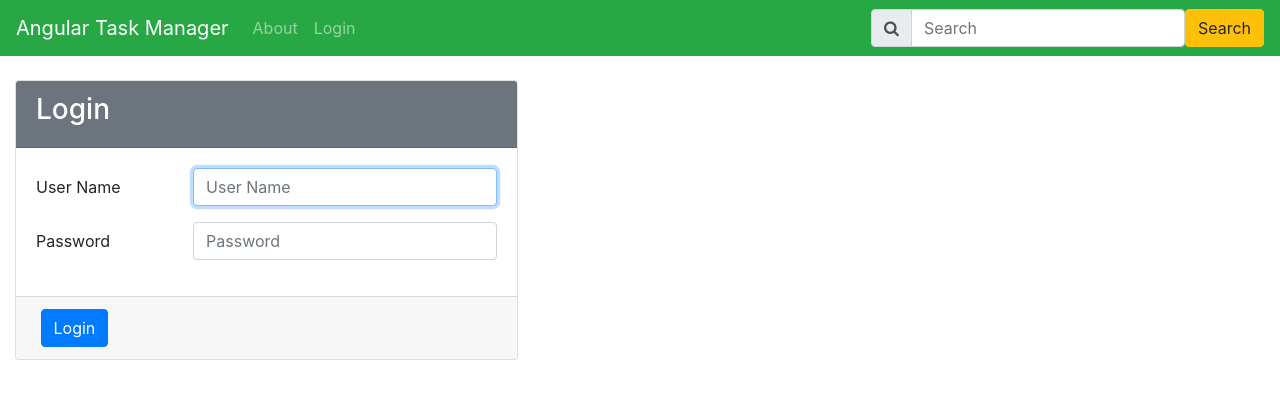
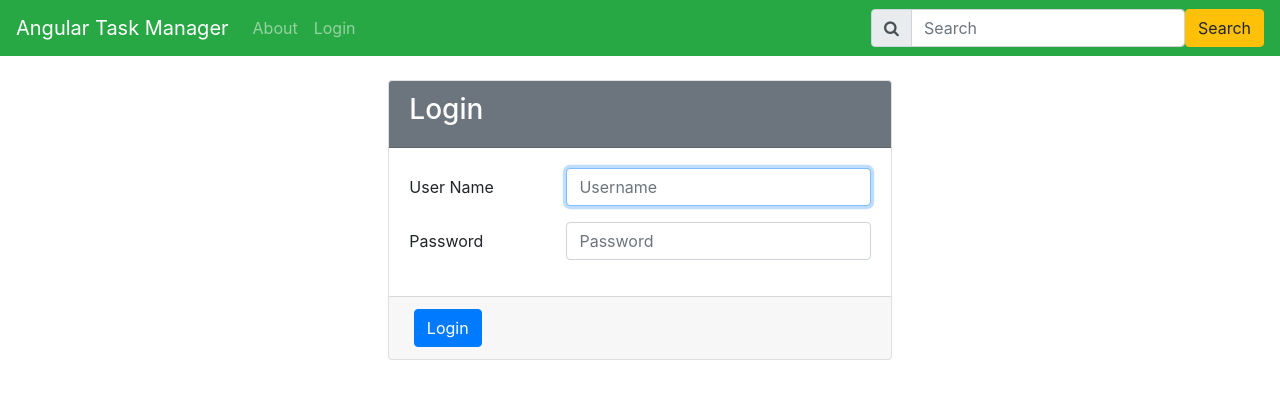
Before and after one commit to kskannandotwin/TaskManager, an Angular app: page /#/login in a window 1280 px wide. Shown: the top 398 px of the page. Built offline with nearby package versions, Linux system fonts and the light colour scheme.

Commit message:
03.12.2022
modifications

```diff
--- a/src/app/admin/projects/projects.component.html
+++ b/src/app/admin/projects/projects.component.html
@@ -1,6 +1,6 @@
 <h1>Projects</h1>
 <div class="row">
-    <!-- <div class="col-8 mx-auto">
+    <div class="col-8 mx-auto">
         <div class="form-group form-row">
             <label for="drpSearchBy" class="col-form-label col-3">Search:</label>
             <div class="col-9">
@@ -24,7 +24,7 @@
                 </div>
             </div>
         </div>
-    </div> -->
+    </div>
     <div class="col-8 mx-auto">
         <button class="btn btn-primary" data-toggle="modal" data-target="#newModal">Create Project</button>
     </div>
--- a/src/app/app.component.html
+++ b/src/app/app.component.html
@@ -15,12 +15,12 @@
         <a class="nav-link" routerLink="projects">Projects</a>
       </li>
       <li class="nav-item" *ngIf="loginService.currentUserName != null">
-        <a class="nav-link" routerLink="#">{{ loginService.currentUserName }}</a>
+        <a class="nav-link" href="#">{{ loginService.currentUserName }}</a>
       </li>
       <li class="nav-item" *ngIf="loginService.currentUserName != null">
-        <a class="nav-link" routerLink="#" (click)="loginService.Logout()">Logout</a>
+        <a class="nav-link" href="#" (click)="loginService.Logout()">Logout</a>
       </li>
-      <li class="nav-item" *ngIf="loginService.currentUserName == null">
+      <li class="nav-item" *ngIf="loginService.currentUserName ==  null">
         <a class="nav-link" routerLink="login">Login</a>
       </li>
     </ul>
--- a/src/app/login.service.ts
+++ b/src/app/login.service.ts
@@ -1,8 +1,7 @@
 import { HttpClient } from '@angular/common/http';
 import { Injectable } from '@angular/core';
-import { Observable } from 'rxjs';
+import { map, Observable } from 'rxjs';
 import { LoginViewModel } from './login-view-model';
-import { map } from 'rxjs/operators';
 
 @Injectable({
   providedIn: 'root'
@@ -14,7 +13,7 @@ export class LoginService {
   currentUserName: any = null;
 
   public Login(loginViewModel: LoginViewModel): Observable<any>{
-    return this.httpClient.post<any>('/authenticate', loginViewModel, {responseType: 'json'}).pipe(map((user) => {
+    return this.httpClient.post<any>('http://localhost:9090/authenticate', loginViewModel, {responseType: 'json'}).pipe(map(user => {
       if (user) {
         this.currentUserName = user.userName;
       }
--- a/src/app/login/login.component.html
+++ b/src/app/login/login.component.html
@@ -1,6 +1,6 @@
 <form>
     <div class="row">
-        <div class="col-lg-6 col-xl-5 col-md-9 mx-atuo">
+        <div class="col-lg-6 col-xl-5 col-md-9 mx-auto">
             <div class="card mt-4">
                 <div class="card-header bg-secondary text-white">
                     <h3>Login</h3>
@@ -9,7 +9,7 @@
                     <div class="form-group form-row">
                         <label for="UserName" class="col-md-4 col-form-label">User Name</label>
                         <div class="col-md-8">
-                            <input type="text" class="form-control" placeholder="User Name" [(ngModel)]="loginViewModel.UserName" name="UserName" autofocus="autofocus">
+                            <input type="text" class="form-control" placeholder="Username" [(ngModel)]="loginViewModel.UserName" name="UserName" autofocus="autofocus">
                         </div>
                     </div>
                     <div class="form-group form-row">
```
Also changed, not shown: src/assets/data/database.json (+7 -0 lines).
